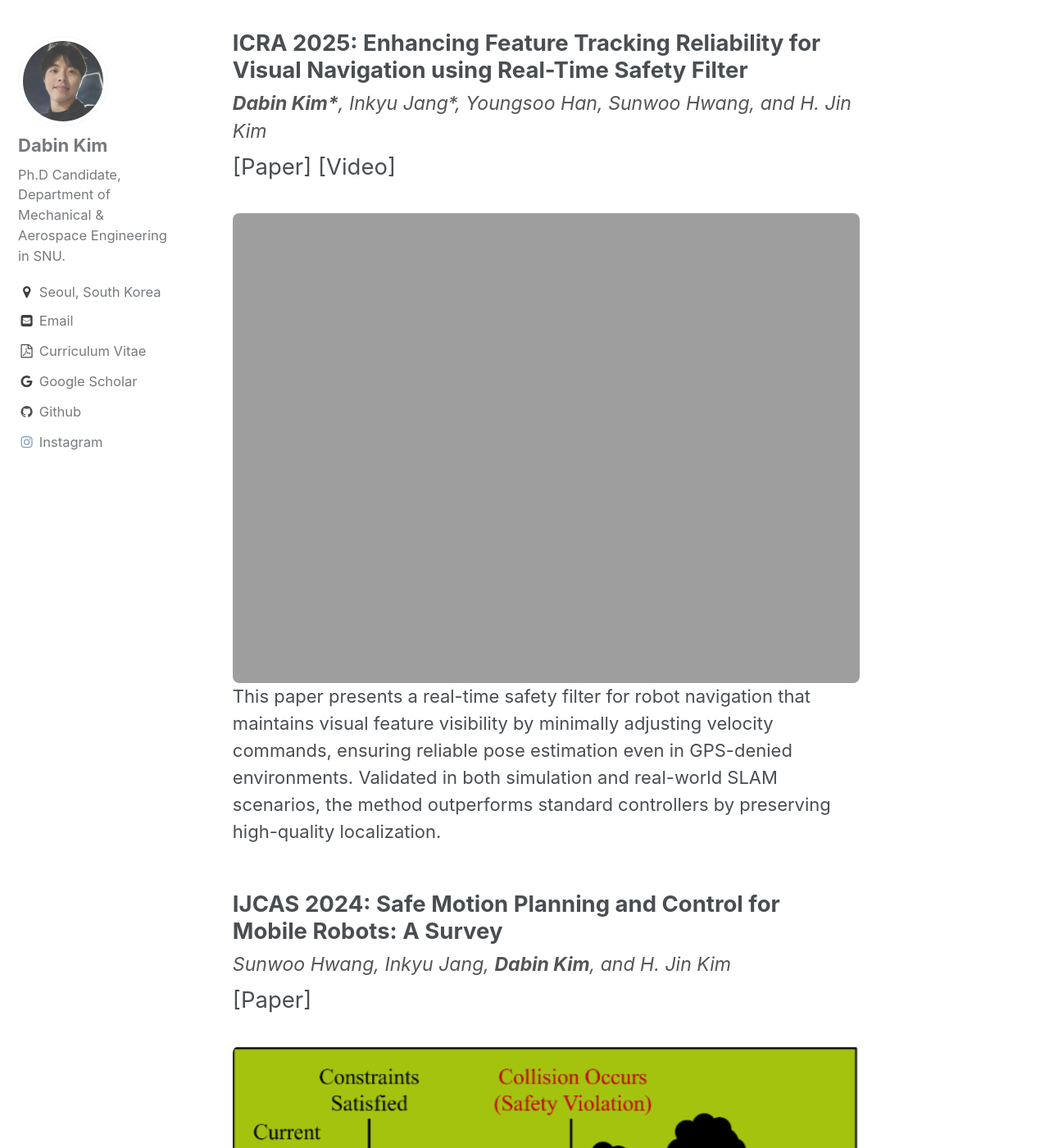
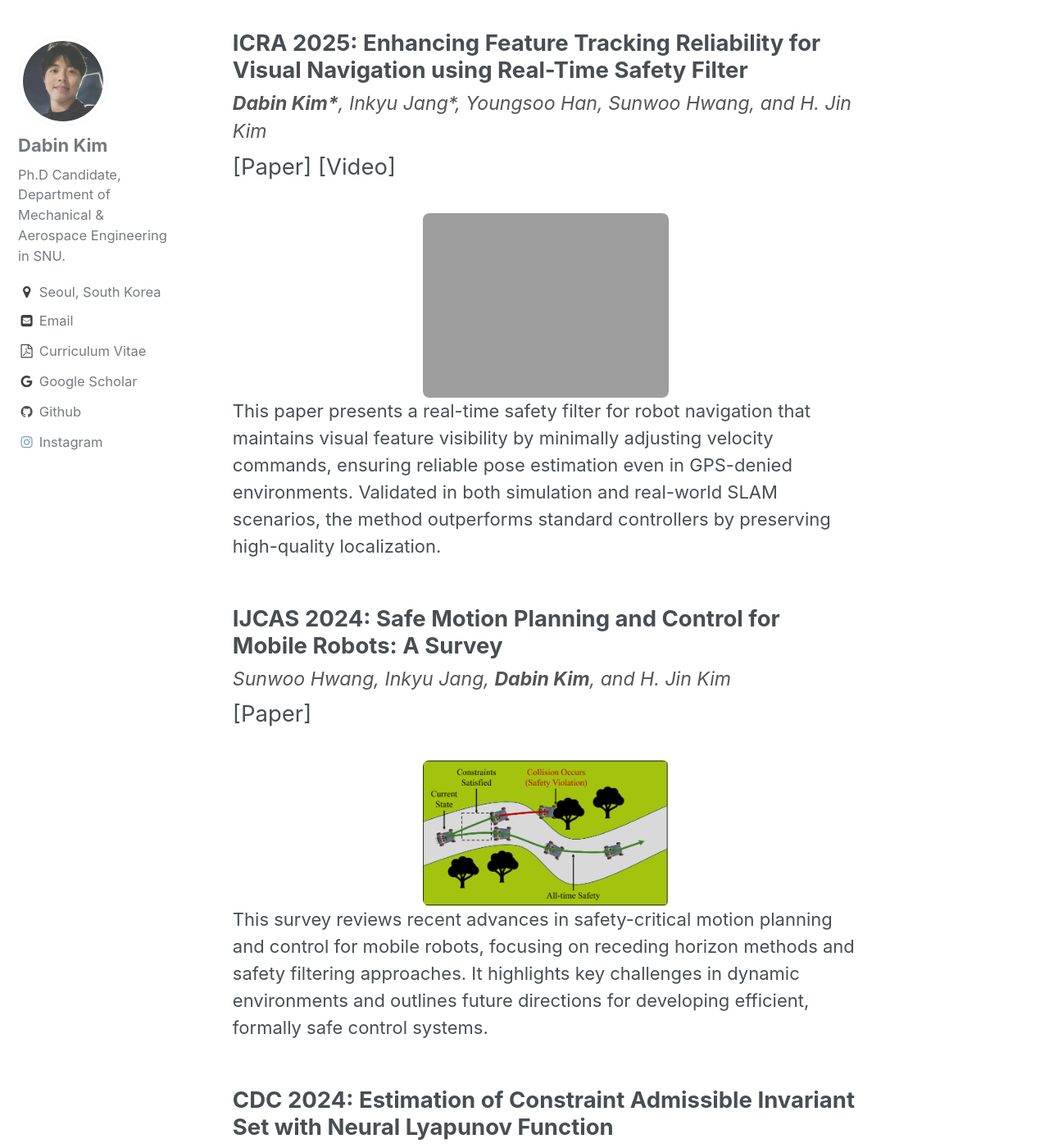
Before and after one commit to dabinkim-LGOM/dabinkim-LGOM.github.io, a Jekyll site: the page built from _pages/pub.md, in a window 1280 px wide and 1400 px high, scrolled down 649 px. Shown: the whole window at 82% size. Built offline with Jekyll 4.4.1, drawn with Linux system fonts in a browser that asks for light colours.

Commit message:
Update _archive.scss

```diff
--- a/_sass/_archive.scss
+++ b/_sass/_archive.scss
@@ -84,26 +84,25 @@
     text-indent: 0;
   }
 }
-@media (max-width: 768px) {
-.pub__teaser-excerpt-container {
-  flex-direction: column;
-  gap: 10px;
-  align-items: center;
-}
 
 .pub__item-teaser img.teaser-img {
   width: 60%;
   max-width: 300px;
   height: auto;
   display: block;
-  margin-left: auto;
-  margin-right: auto;
+  margin: 0 auto;       /* Horizontally centers the image */
 }
+@media (max-width: 768px) {
+  .pub__teaser-excerpt-container {
+    flex-direction: column;
+    gap: 10px;
+    align-items: center;
+  }
 
-.pub__item-excerpt {
-  text-align: left;
-  padding: 0 10px;
-}
+  .pub__item-excerpt {
+    text-align: left;
+    padding: 0 10px;
+  }
 }
 .pub__item-teaser_leftOfText {
   float: left;
```
